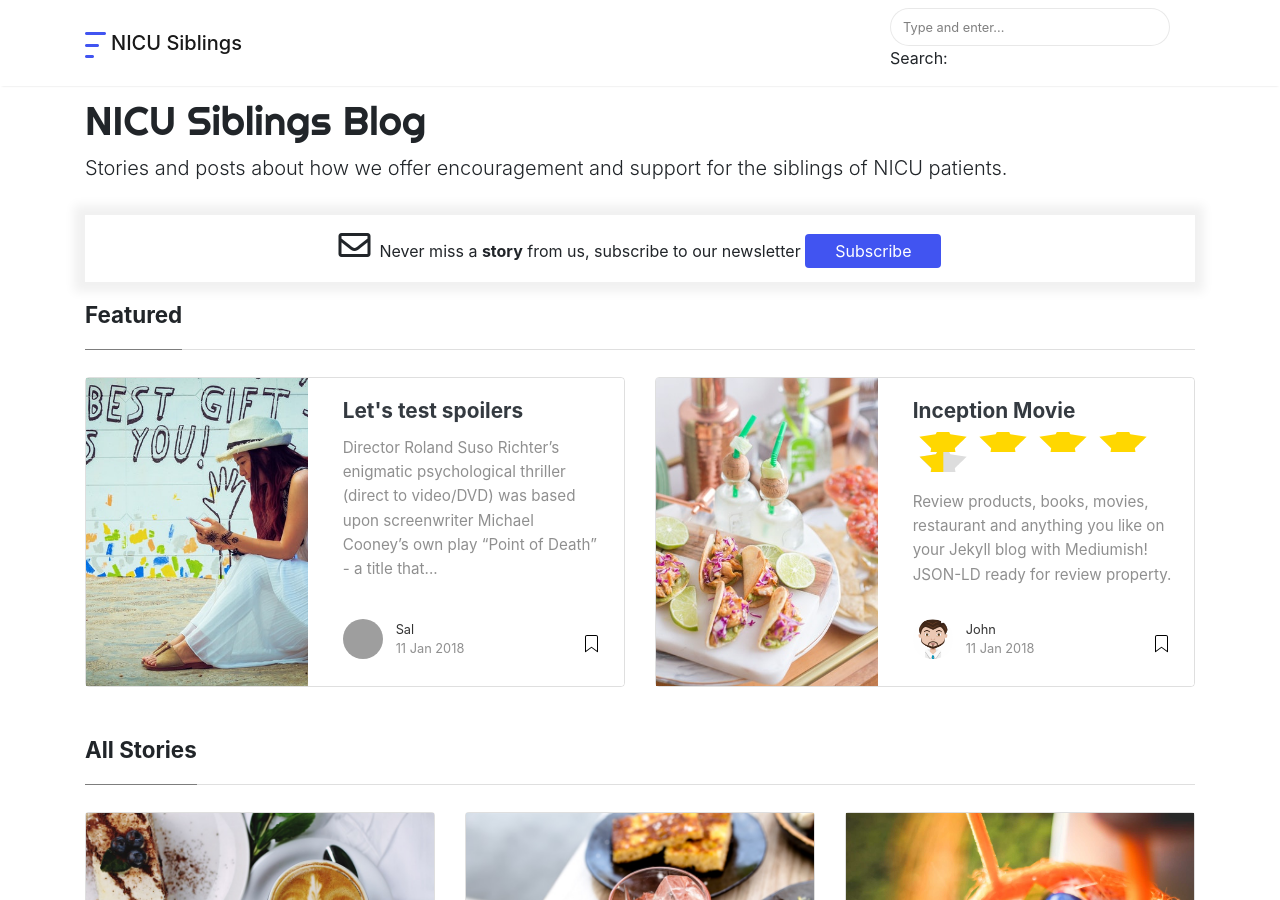
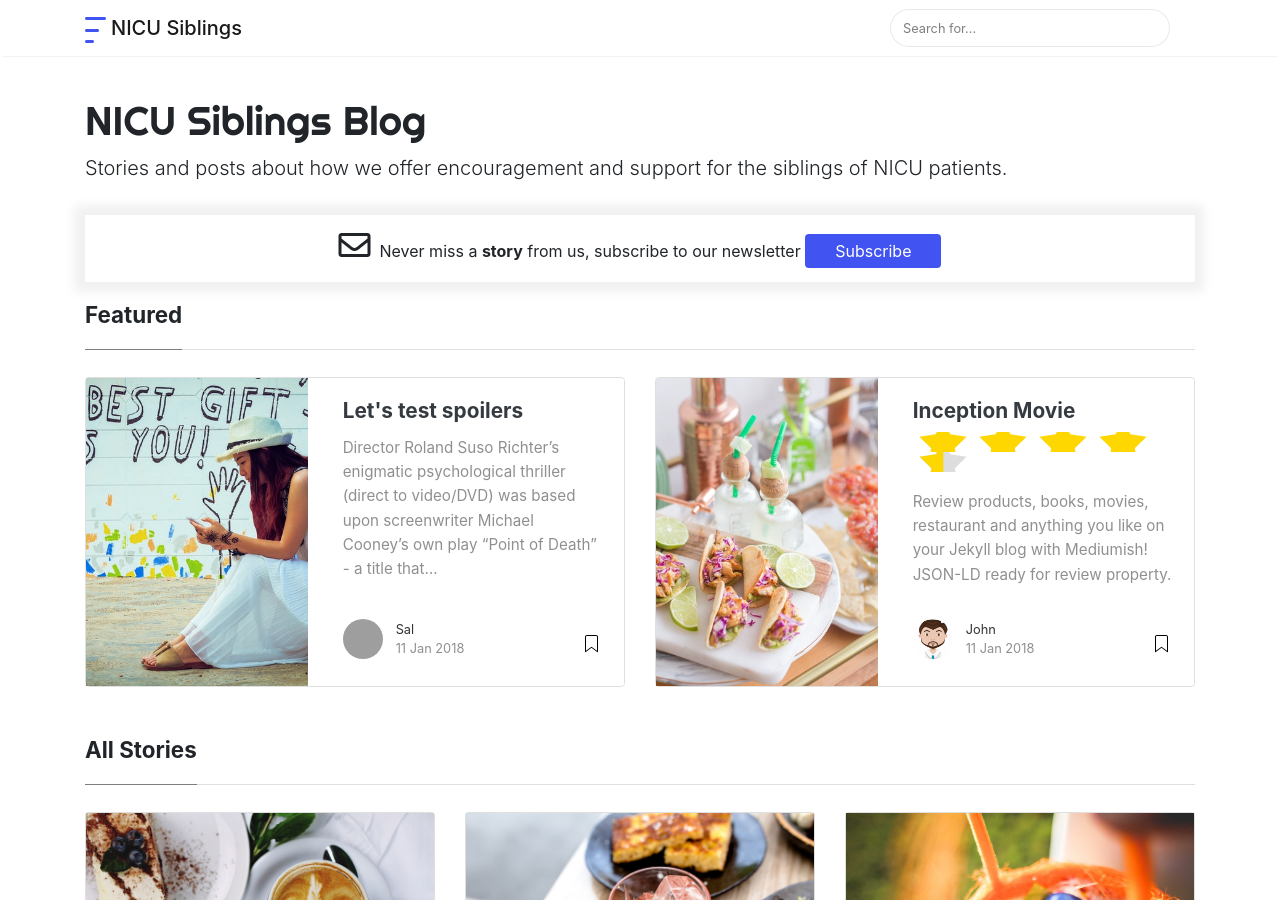
Before and after one commit to tking999/nicu-siblings-blog, a Jekyll site: the page built from index.html, in a window 1280 px wide and 900 px high. Built offline with Jekyll 4.4.1, drawn with Linux system fonts in a browser that asks for light colours; nearby versions of some CDN libraries; the list of posts is cut into pages by our own code; grey boxes are pictures that could not be loaded.

Commit message:
CLean up search box.

```diff
--- a/_includes/search-lunr.html
+++ b/_includes/search-lunr.html
@@ -11,8 +11,7 @@
 
 
 <form class="bd-search" onSubmit="return lunr_search(document.getElementById('lunrsearch').value);">
-    <input type="text" class="form-control text-small launch-modal-search" id="lunrsearch" name="q" maxlength="255" value="" placeholder="Type and enter..."/>
-    <label for="lunrsearch">Search:</label>
+    <input type="text" class="form-control text-small launch-modal-search" id="lunrsearch" name="q" maxlength="255" value="" placeholder="Search for..."/>
 </form>
 
 <div id="lunrsearchresults">
```
